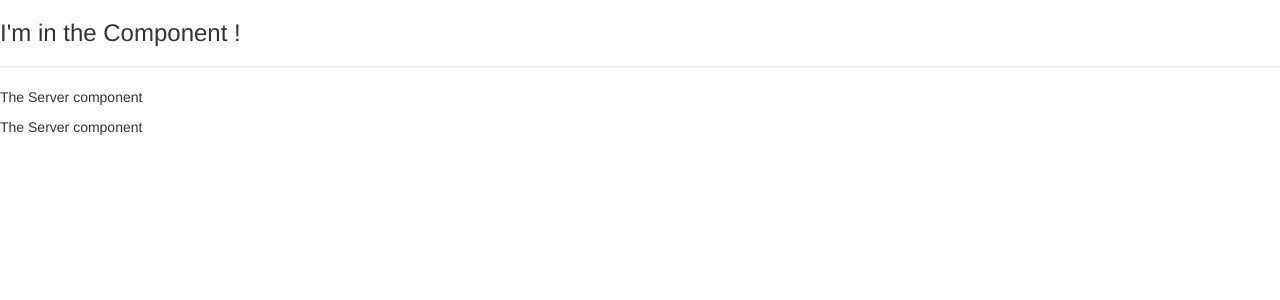
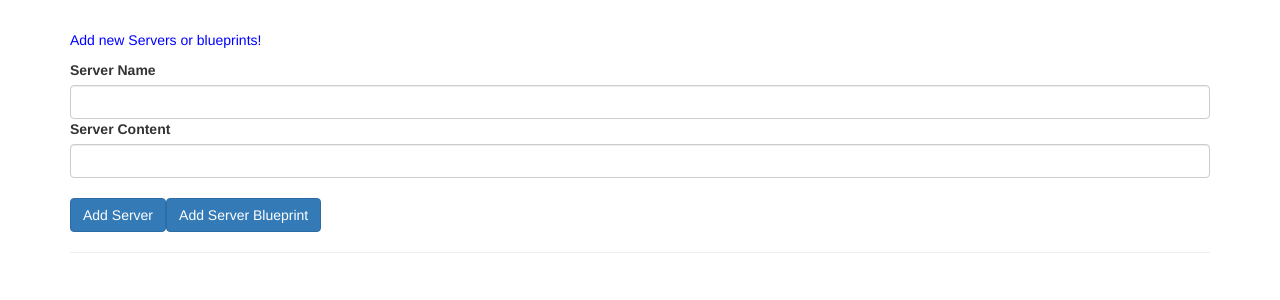
Before and after one commit to VitorGCS/Angular-fundamentals, an Angular app: page / in a window 1280 px wide. Shown: the top 300 px of the page. Built offline with nearby package versions, Linux system fonts and the light colour scheme.

Commit message:
Section 5 - setup code to work with

```diff
--- a/src/app/app.component.css
+++ b/src/app/app.component.css
@@ -0,0 +1,7 @@
+.container {
+  margin-top: 30px;
+}
+
+p {
+  color: blue;
+}
--- a/src/app/app.component.html
+++ b/src/app/app.component.html
@@ -1,3 +1,34 @@
-<h3>I'm in the Component !</h3>
-<hr>
-<app-servers></app-servers>
+<div class="container">
+  <div class="row">
+    <div class="col-xs-12">
+      <p>Add new Servers or blueprints!</p>
+      <label>Server Name</label>
+      <input type="text" class="form-control" [(ngModel)]="newServerName">
+      <label>Server Content</label>
+      <input type="text" class="form-control" [(ngModel)]="newServerContent">
+      <br>
+      <button
+        class="btn btn-primary"
+        (click)="onAddServer()">Add Server</button>
+      <button
+        class="btn btn-primary"
+        (click)="onAddBlueprint()">Add Server Blueprint</button>
+    </div>
+  </div>
+  <hr>
+  <div class="row">
+    <div class="col-xs-12">
+      <div
+        class="panel panel-default"
+        *ngFor="let element of serverElements">
+        <div class="panel-heading">{{ element.name }}</div>
+        <div class="panel-body">
+          <p>
+            <strong *ngIf="element.type === 'server'" style="color: red">{{ element.content }}</strong>
+            <em *ngIf="element.type === 'blueprint'">{{ element.content }}</em>
+          </p>
+        </div>
+      </div>
+    </div>
+  </div>
+</div>
--- a/src/app/app.component.ts
+++ b/src/app/app.component.ts
@@ -6,4 +6,23 @@ import { Component } from '@angular/core';
   styleUrls: ['./app.component.css']
 })
 export class AppComponent {
+  serverElements = [];
+  newServerName = '';
+  newServerContent = '';
+
+  onAddServer() {
+    this.serverElements.push({
+      type: 'server',
+      name: this.newServerName,
+      content: this.newServerContent
+    });
+  }
+
+  onAddBlueprint() {
+    this.serverElements.push({
+      type: 'blueprint',
+      name: this.newServerName,
+      content: this.newServerContent
+    });
+  }
 }
--- a/src/app/server/server.component.html
+++ /dev/null
@@ -1 +0,0 @@
-<p>The Server component</p>
--- a/src/app/servers/servers.component.html
+++ /dev/null
@@ -1,2 +0,0 @@
-<app-server> </app-server>
-<app-server> </app-server>
--- a/src/app/servers/servers.component.ts
+++ /dev/null
@@ -1,15 +0,0 @@
-import { Component, OnInit } from '@angular/core';
-
-@Component({
-  selector: 'app-servers',
-  templateUrl: './servers.component.html',
-  styleUrls: ['./servers.component.css']
-})
-export class ServersComponent implements OnInit {
-
-  constructor() { }
-
-  ngOnInit(): void {
-  }
-
-}
```
Also changed, not shown: src/app/app.module.ts (+5 -8 lines), src/app/server/server.component..ts (deleted, +0 -9 lines), src/app/servers/servers.component.css (deleted), 1 other file (tests, documents, lock files or other folders).
